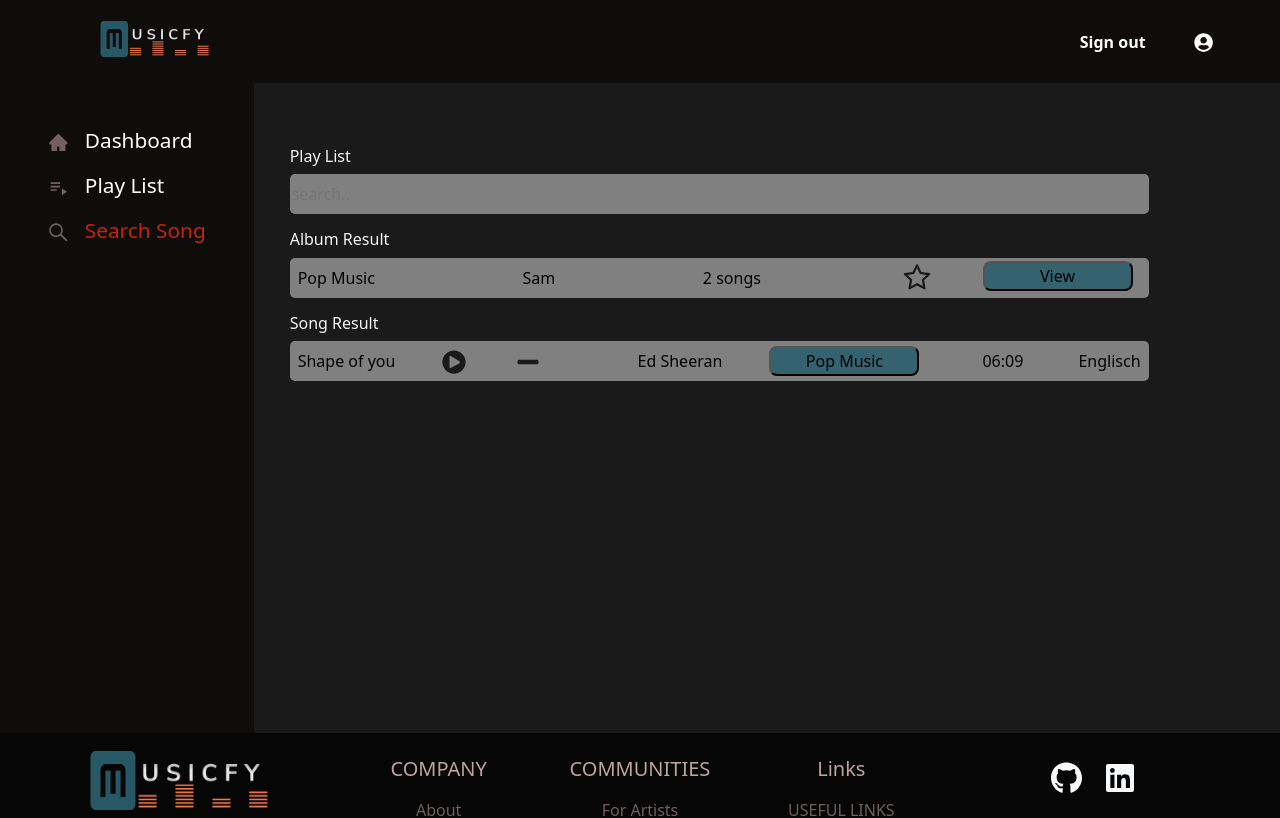
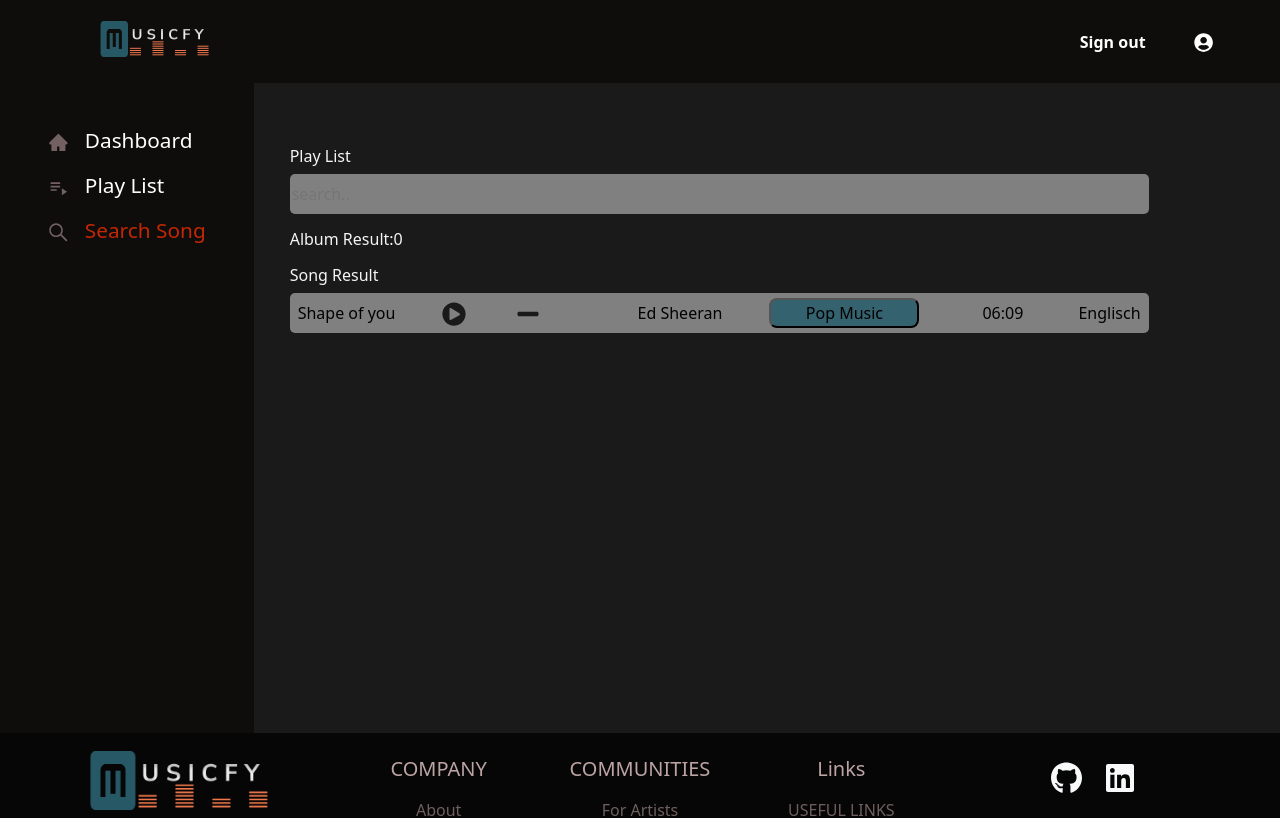
Before and after one commit to Music-App-Team/frontend, a React (Create React App) app: page /app/search in a window 1280 px wide. Shown: the top 818 px of the page. Built offline with nearby package versions, Linux system fonts and the light colour scheme; sample sign-in values are in the browser's storage; a web font is replaced by a local one.

Commit message:
Veaceslav:search componenete dinamic updated

```diff
--- a/src/pages/search/Search.js
+++ b/src/pages/search/Search.js
@@ -1,13 +1,30 @@
 import React from "react";
+import { useState } from "react";
 import "./search.scss";
 import Container from "react-bootstrap/Container";
 import Row from "react-bootstrap/Row";
 import Col from "react-bootstrap/Col";
-import { AiOutlineStar } from "react-icons/ai";
+// import { AiOutlineStar } from "react-icons/ai";
 import { FaPlayCircle } from "react-icons/fa";
 import { FaMinus } from "react-icons/fa";
+import axios from "axios";
+import { Link } from "react-router-dom";
+
+// const url = process.env.REACT_APP_API_HOST;
 
 function Search() {
+  const [searchSong, setSearchSong] = useState("");
+  const [results, setResults] = useState([]);
+  const loadPlaylists = async () => {
+    try {
+      const searchurl = `/playlist/search/?title=${searchSong}`;
+      const response = await axios.get(searchurl);
+      setResults(response.data);
+    } catch (err) {
+      console.log(err);
+    }
+  };
+
   return (
     <>
       <Container fluid>
@@ -22,19 +39,37 @@ function Search() {
                     className="search-input"
                     type="text"
                     placeholder="search.."
+                    value={searchSong}
+                    onChange={(event) => {
+                      setSearchSong(event.target.value);
+                    }}
+                    onKeyPress={(event) => {
+                      if (event.key === "Enter") {
+                        loadPlaylists();
+                      }
+                    }}
                   />
+
                   <div>
-                    <h1>Album Result</h1>
-                    <div className="albumResult">
-                      <p className="album-text">Pop Music</p>
-                      <p>Sam</p>
-                      <p>2 songs</p>
-                      <div>
-                        {" "}
-                        <AiOutlineStar className="star" />
-                        <button>View</button>
-                      </div>
-                    </div>
+                    <h1>Album Result:{results.length}</h1>
+
+                    {results.map((item) => {
+                      console.log(item);
+                      return (
+                        <div key={item._id} className="albumResult">
+                          <p className="album-text">{item.title}</p>
+                          <p>{item.user.firstName}</p>
+                          <p>{item.songs.length}</p>
+                          <div>
+                            {" "}
+                            {/* <AiOutlineStar className="star" /> */}
+                            <Link to={`/app/playlist/:playlistId`}>
+                              <button className="button-playlist">View</button>
+                            </Link>
+                          </div>
+                        </div>
+                      );
+                    })}
                   </div>
                   <h1>Song Result</h1>
                   <div className="albumResult">
```
Also changed, not shown: 2 other files (tests, documents, lock files or other folders).
